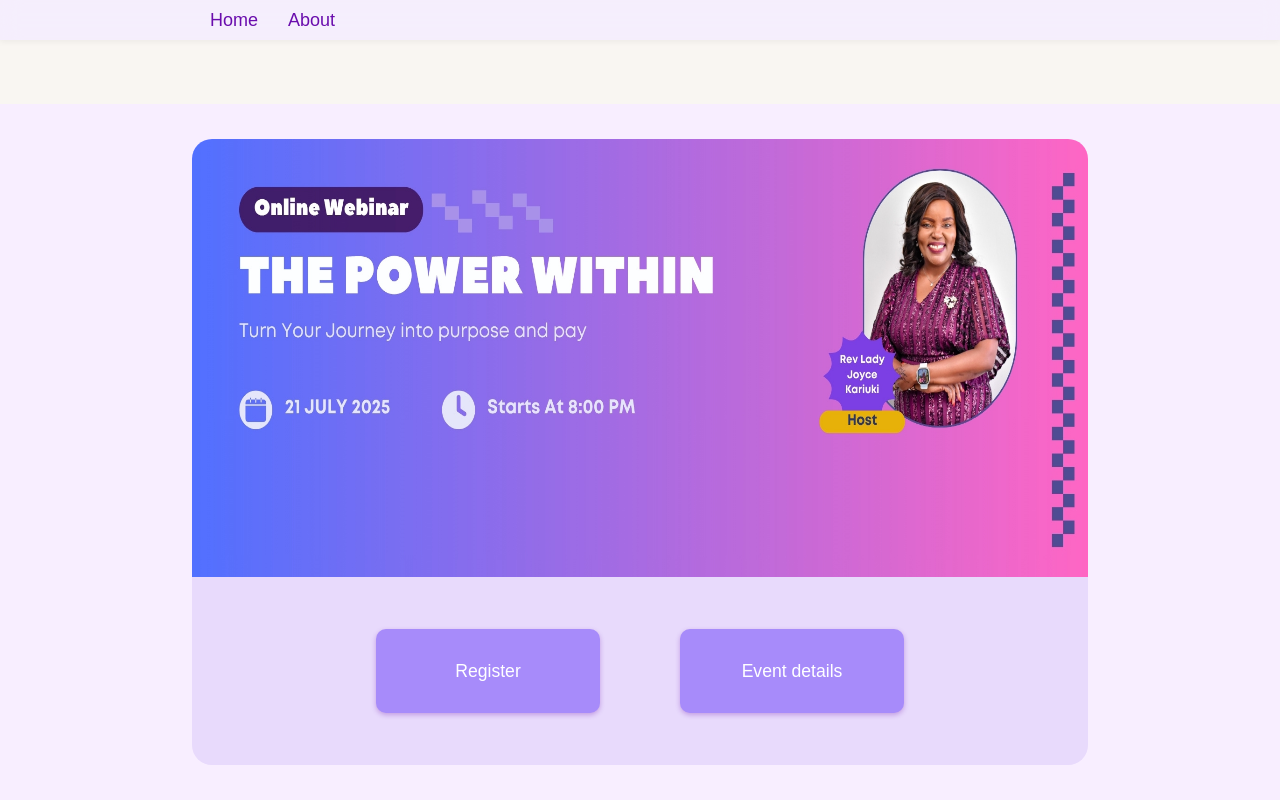
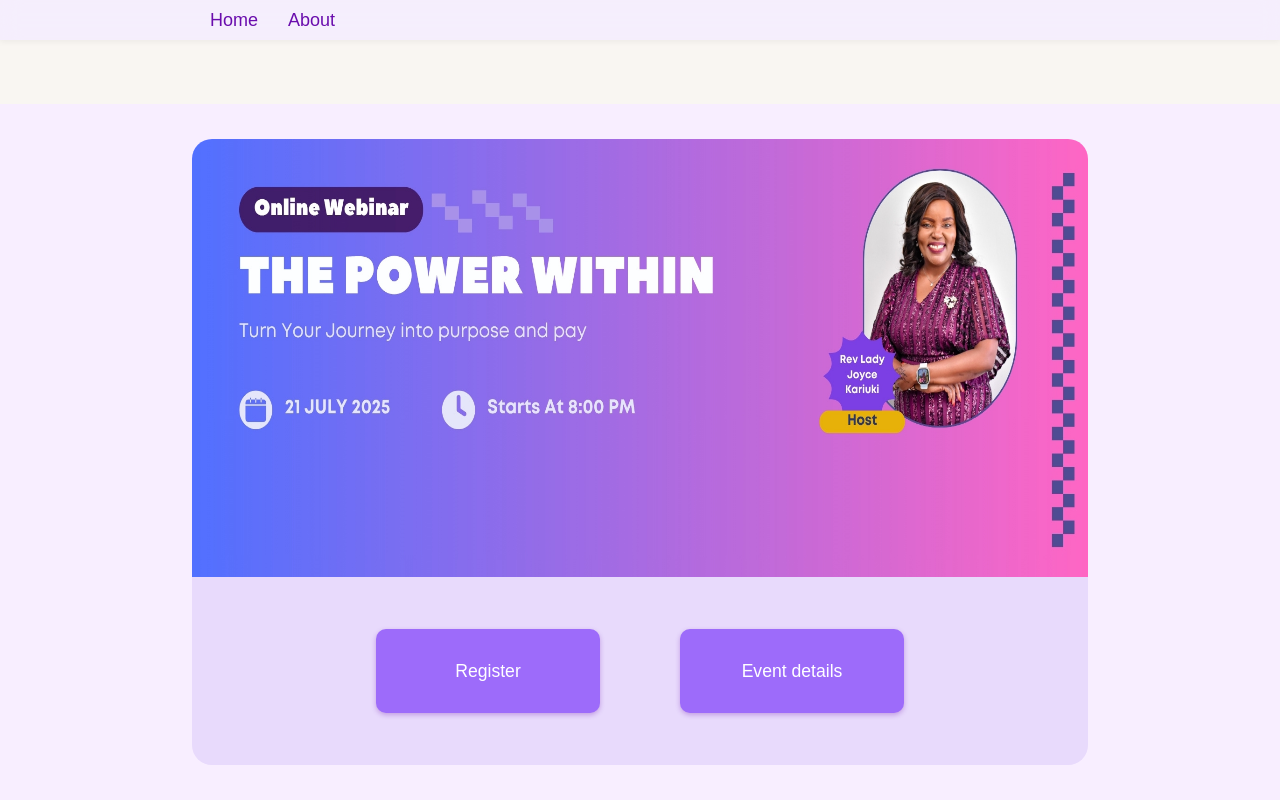
Before and after one commit to KarathiBrian/Story-To-Stage-Webinar-2, a React (Vite) app: page /home in a window 1280 px wide. Built offline with nearby package versions, Linux system fonts and the light colour scheme.

Commit message:
dark btn

```diff
--- a/src/Css/Home.css
+++ b/src/Css/Home.css
@@ -110,12 +110,12 @@ border: 1px solid #6B21A8; */
 
 
 
-  background-color: #A78BFA;
-color: #FFFFFF;
+  /* background-color: #A78BFA;
+color: #FFFFFF;   */
 
 
-/* background-color: #9D6BFA;
-color: #FFFFFF; */
+background-color: #9D6BFA;
+color: #FFFFFF;
 
 
 
```
